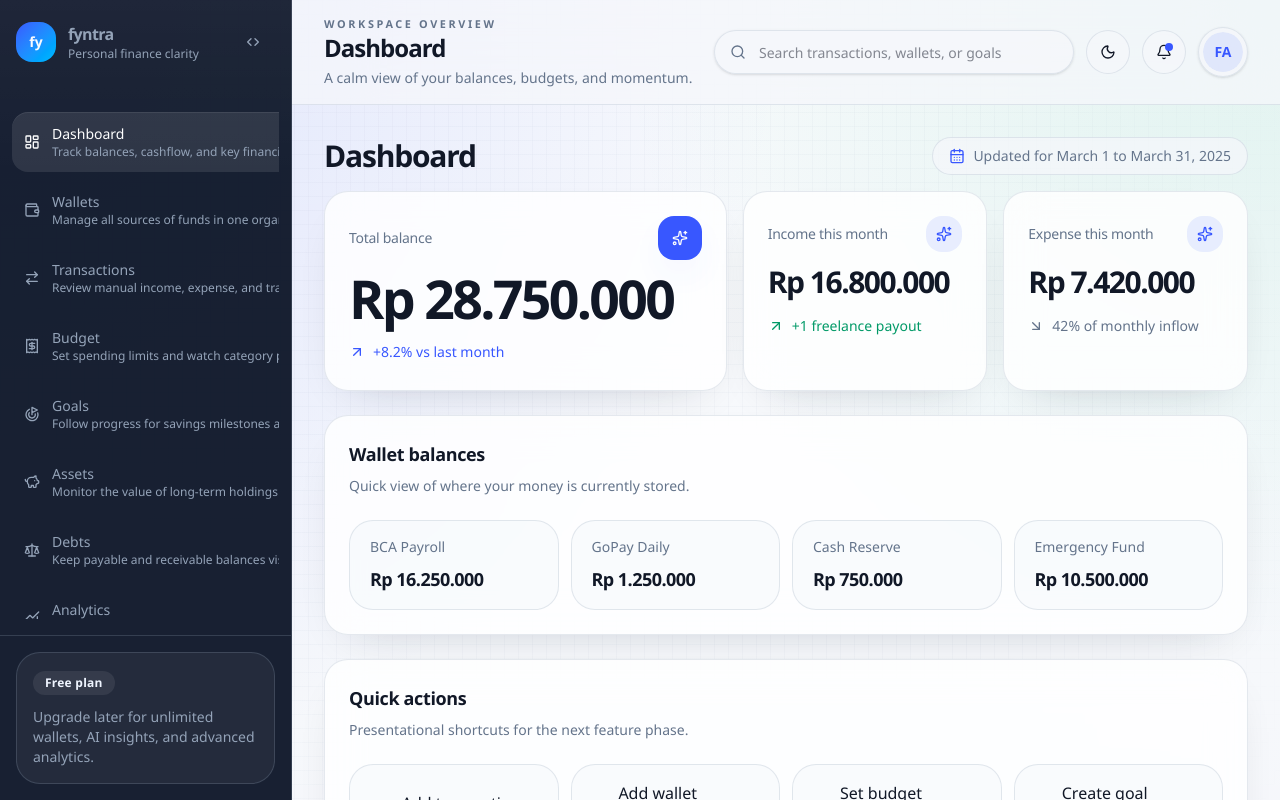
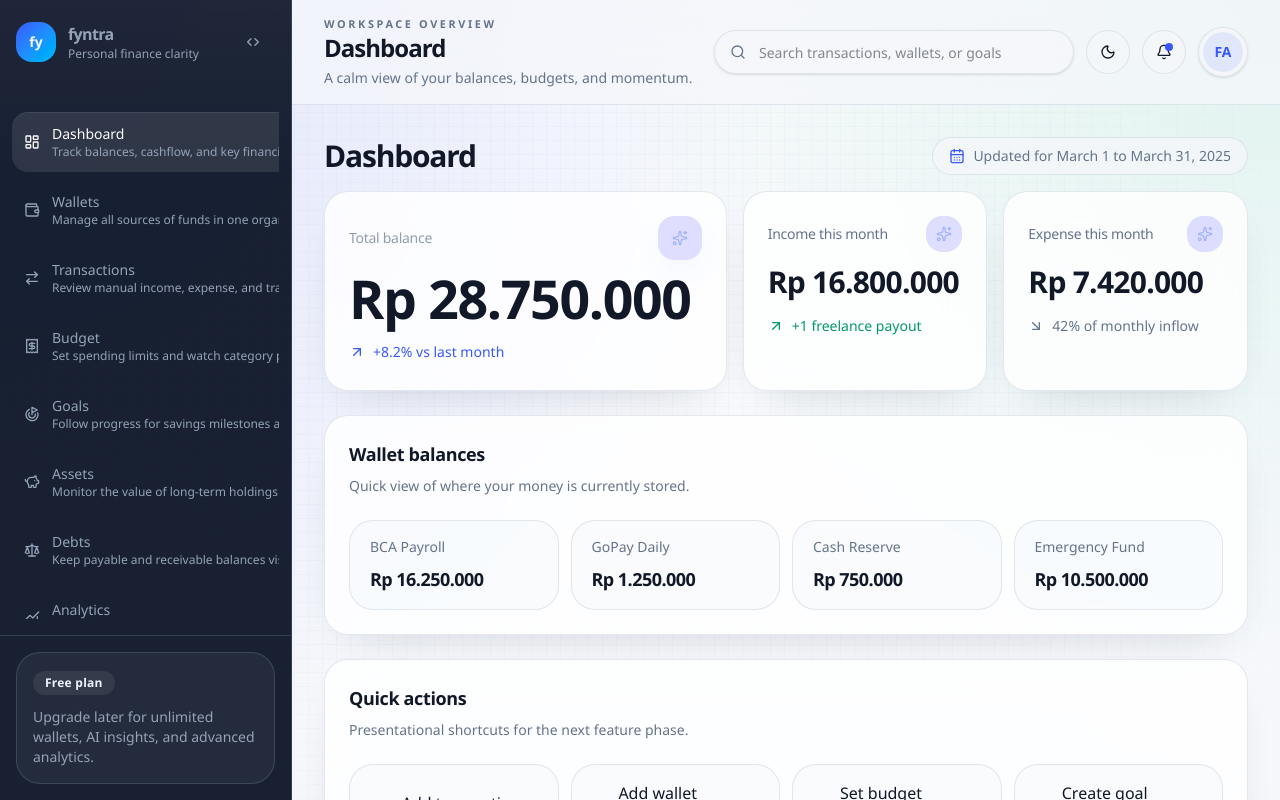
Before and after one commit to Faizax26/Fyntra, a Next.js app: page /app/dashboard in a window 1280 px wide. Shown: the top 800 px of the page. Built offline with nearby package versions, Linux system fonts and the light colour scheme.

Commit message:
Sesuaikan styling kartu KPI

```diff
--- a/src/components/dashboard/metric-card.tsx
+++ b/src/components/dashboard/metric-card.tsx
@@ -37,16 +37,18 @@ export function MetricCard({
         className={cn(
           "h-full overflow-hidden",
           featured &&
-            "border-primary/20 bg-[linear-gradient(135deg,rgba(56,87,255,0.16),rgba(125,211,252,0.08)_45%,rgba(16,185,129,0.08))] shadow-[0_30px_80px_-38px_rgba(56,87,255,0.45)]"
+            "ring-1 ring-indigo-500/20 bg-[linear-gradient(135deg,rgba(56,87,255,0.16),rgba(125,211,252,0.08)_45%,rgba(16,185,129,0.08))] shadow-xl"
         )}
       >
         <CardHeader className="pb-3">
           <div className="flex items-center justify-between">
-            <CardTitle className="text-sm font-medium text-muted-foreground">{metric.label}</CardTitle>
+            <CardTitle className={cn("text-sm font-medium text-muted-foreground", featured && "opacity-70")}>
+              {metric.label}
+            </CardTitle>
             <span
               className={cn(
-                "flex size-9 items-center justify-center rounded-2xl bg-primary/10 text-primary",
-                featured && "size-11 bg-primary text-primary-foreground shadow-[0_16px_34px_-18px_rgba(56,87,255,0.8)]"
+                "flex size-9 items-center justify-center rounded-2xl bg-indigo-500/20 text-indigo-300",
+                featured && "size-11 bg-indigo-500/20 text-indigo-300 shadow-[0_16px_34px_-18px_rgba(56,87,255,0.8)]"
               )}
             >
               <Sparkles className="size-4" />
@@ -56,7 +58,7 @@ export function MetricCard({
         <CardContent>
           <div
             className={cn(
-              "font-semibold tracking-[-0.05em]",
+              "font-semibold tabular-nums tracking-tight",
               featured ? "text-[2.8rem] leading-none sm:text-[3.35rem]" : "text-2xl sm:text-3xl"
             )}
           >
--- a/src/components/layout/theme-toggle.tsx
+++ b/src/components/layout/theme-toggle.tsx
@@ -1,5 +1,6 @@
 "use client";
 
+import { useEffect, useState } from "react";
 import { Moon, SunMedium } from "lucide-react";
 import { useTheme } from "next-themes";
 
@@ -7,6 +8,12 @@ import { Button } from "@/components/ui/button";
 
 export function ThemeToggle() {
   const { resolvedTheme, setTheme } = useTheme();
+  const [mounted, setMounted] = useState(false);
+
+  useEffect(() => {
+    setMounted(true);
+  }, []);
+
   const isDark = resolvedTheme === "dark";
 
   return (
@@ -16,7 +23,7 @@ export function ThemeToggle() {
       aria-label="Toggle theme"
       onClick={() => setTheme(isDark ? "light" : "dark")}
     >
-      {isDark ? <SunMedium className="size-4" /> : <Moon className="size-4" />}
+      {mounted ? (isDark ? <SunMedium className="size-4" /> : <Moon className="size-4" />) : <Moon className="size-4" />}
     </Button>
   );
 }
```
